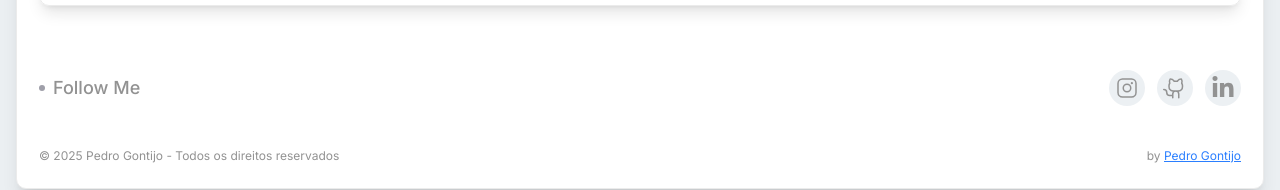
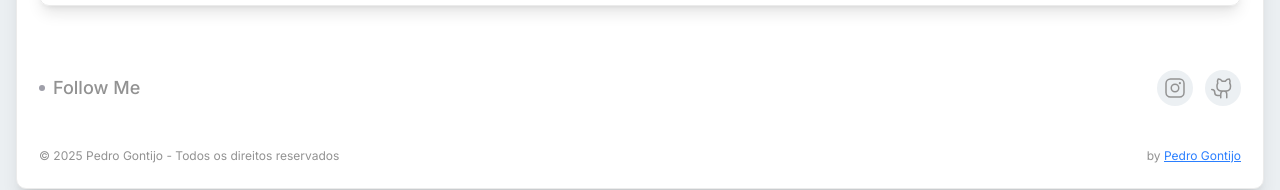
Before and after one commit to pedrogbraz/portfolio-2025, a Next.js app: page / in a window 1280 px wide. Shown: the part 513-703 px from the top of the page. Built offline with nearby package versions, Linux system fonts and the light colour scheme.

Commit message:
fix: remove unused social midia link

```diff
--- a/components/sections/Footer.tsx
+++ b/components/sections/Footer.tsx
@@ -5,7 +5,6 @@ import { FaLinkedinIn } from "react-icons/fa";
 const footerItems = [
   { href: "https://www.instagram.com/pedrogbraz/", icon: PiInstagramLogo },
   { href: "https://github.com/pedrogbraz", icon: PiGithubLogo },
-  { href: "https://www.linkedin.com/in/pedrogbraz/", icon: FaLinkedinIn },
 ];
 
 export function Footer() {
```
